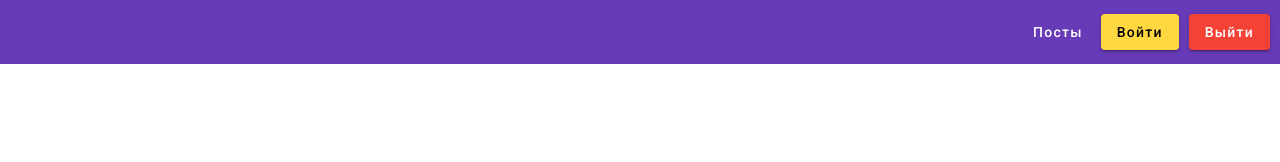
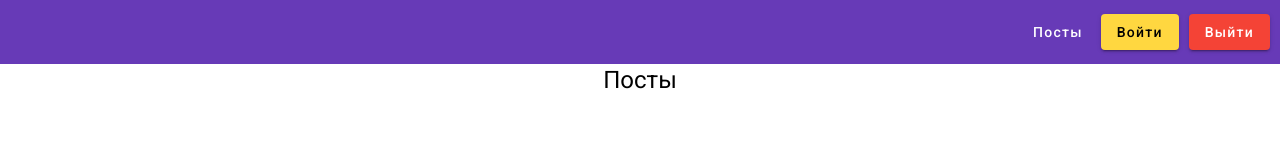
Before and after one commit to Gregory-Vinokur/angular_test_task, an Angular app: page /posts in a window 1280 px wide. Before the commit this address led to /. Shown: the top 162 px of the page. Built offline with nearby package versions, Linux system fonts and the light colour scheme.

Commit message:
feat: add routing

```diff
--- a/src/app/app-routing.module.ts
+++ b/src/app/app-routing.module.ts
@@ -1,7 +1,10 @@
 import { NgModule } from '@angular/core';
 import { RouterModule, Routes } from '@angular/router';
+import { PostsComponent } from './components/posts/posts.component';
 
-const routes: Routes = [];
+const routes: Routes = [
+  { path: 'posts', component: PostsComponent },
+];
 
 @NgModule({
   imports: [RouterModule.forRoot(routes)],
--- /dev/null
+++ b/src/app/app.component.html
@@ -0,0 +1,6 @@
+<div>
+  <app-header></app-header>
+  <div class="main-content">
+    <router-outlet></router-outlet>
+  </div>
+</div>
--- /dev/null
+++ b/src/app/components/posts/posts.component.html
@@ -0,0 +1,3 @@
+<div class="posts">
+  <h1>Посты</h1>
+</div>
--- a/src/index.html
+++ b/src/index.html
@@ -6,12 +6,17 @@
     <base href="/" />
     <meta name="viewport" content="width=device-width, initial-scale=1" />
     <link rel="icon" type="image/x-icon" href="assets/favicon.ico" />
-      <link rel="preconnect" href="https://fonts.gstatic.com">
-    <link href="https://fonts.googleapis.com/css2?family=Roboto:wght@300;400;500&display=swap" rel="stylesheet">
-    <link href="https://fonts.googleapis.com/icon?family=Material+Icons" rel="stylesheet">
-</head>
+    <link rel="preconnect" href="https://fonts.gstatic.com" />
+    <link
+      href="https://fonts.googleapis.com/css2?family=Roboto:wght@300;400;500&display=swap"
+      rel="stylesheet"
+    />
+    <link
+      href="https://fonts.googleapis.com/icon?family=Material+Icons"
+      rel="stylesheet"
+    />
+  </head>
   <body class="mat-typography">
     <app-root></app-root>
-    <app-header></app-header>
   </body>
 </html>
--- a/src/styles.css
+++ b/src/styles.css
@@ -14,3 +14,9 @@ body {
   margin: 0;
   font-family: Roboto, "Helvetica Neue", sans-serif;
 }
+
+.main-content {
+  display: flex;
+  justify-content: center;
+  align-items: center;
+}
```
Also changed, not shown: src/app/app.component.ts (added, +8 -0 lines), src/app/app.module.ts (+6 -2 lines), src/app/components/posts/posts.component.ts (added, +10 -0 lines), src/app/components/posts/posts.component.css (added).
